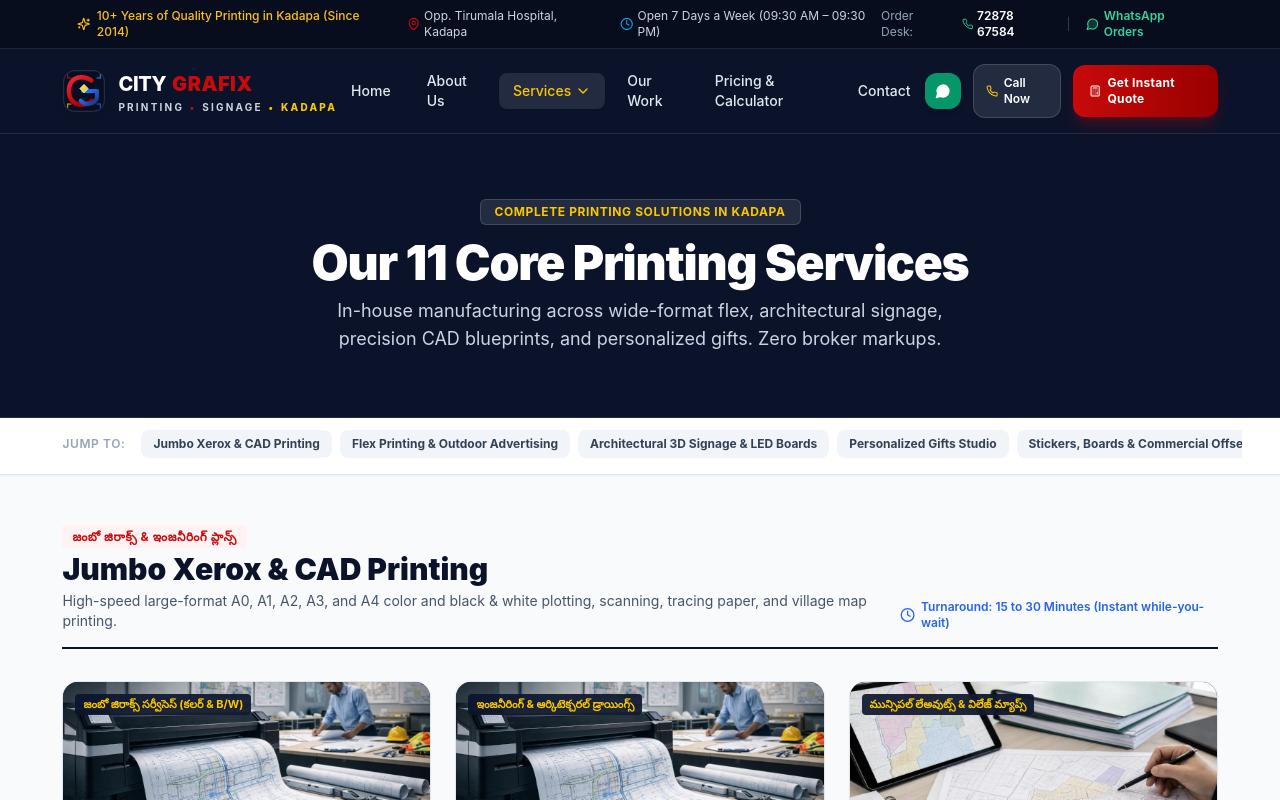
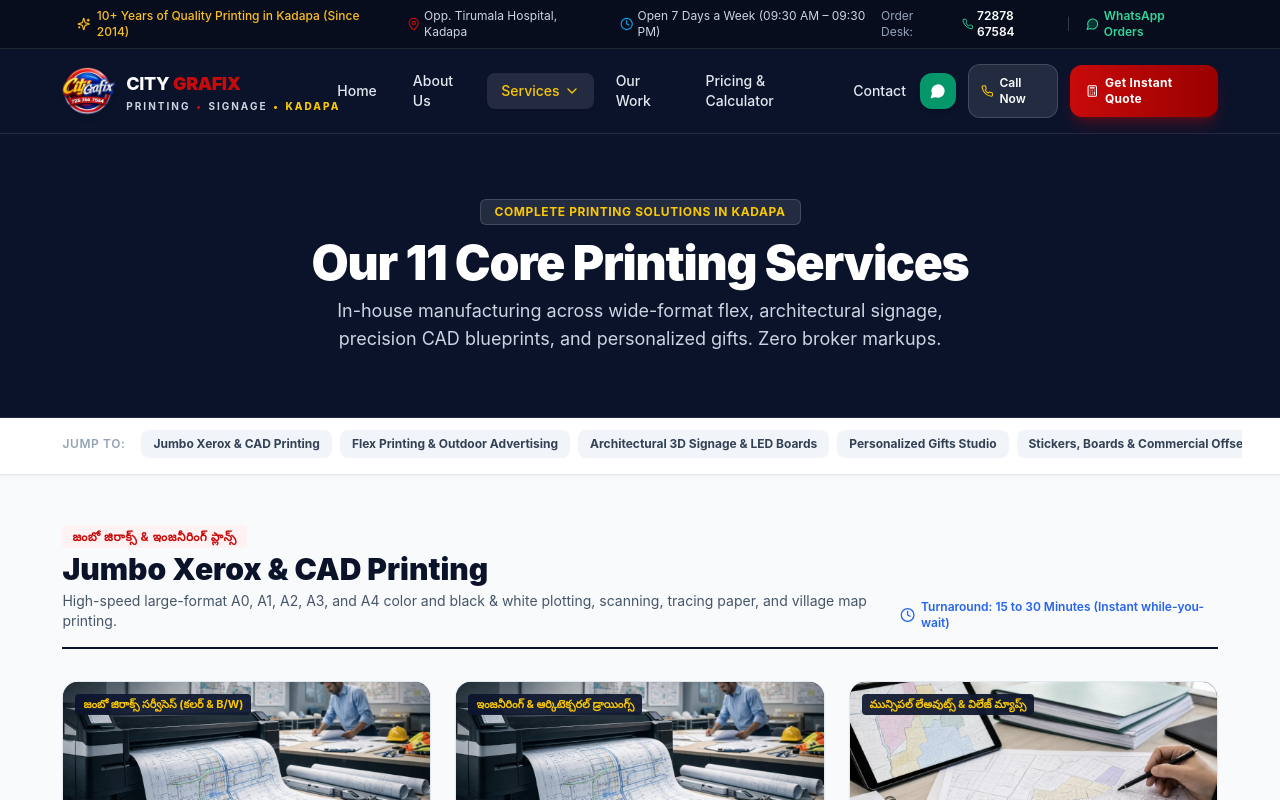
Before and after one commit to momoittechnologies-spec/citygrafix, a Next.js app: page /services in a window 1280 px wide. Shown: the top 800 px of the page. Built offline with nearby package versions, Linux system fonts and the light colour scheme.

Commit message:
feat: implement high-resolution transparent official emblem logo in navbar and footer

```diff
--- a/components/ui/BrandLogo.tsx
+++ b/components/ui/BrandLogo.tsx
@@ -1,10 +1,12 @@
 import React from "react";
+import Image from "next/image";
 
 interface BrandLogoProps {
-  variant?: "horizontal" | "mark-only" | "stacked";
-  theme?: "dark" | "light"; // "dark" = for navy/dark backgrounds, "light" = for white/light backgrounds
+  variant?: "horizontal" | "mark-only" | "badge";
+  theme?: "dark" | "light";
   size?: "sm" | "md" | "lg";
   className?: string;
+  priority?: boolean;
 }
 
 export default function BrandLogo({
@@ -12,120 +14,54 @@ export default function BrandLogo({
   theme = "dark",
   size = "md",
   className = "",
+  priority = true,
 }: BrandLogoProps) {
   // Size metrics
-  const markDimensions = {
-    sm: "w-8 h-8",
-    md: "w-10 h-10 sm:w-11 sm:h-11",
-    lg: "w-14 h-14 sm:w-16 sm:h-16",
+  const emblemMetrics = {
+    sm: { width: 44, height: 40, className: "h-9 w-auto" },
+    md: { width: 56, height: 50, className: "h-11 sm:h-12 w-auto" },
+    lg: { width: 80, height: 72, className: "h-16 sm:h-20 w-auto" },
   }[size];
 
-  const cityTextClass = {
-    sm: "text-base",
-    md: "text-lg sm:text-xl",
-    lg: "text-2xl sm:text-3xl",
+  const titleClass = {
+    sm: "text-sm",
+    md: "text-base sm:text-lg",
+    lg: "text-xl sm:text-2xl",
   }[size];
 
   const sublineClass = {
-    sm: "text-[8px] tracking-[0.18em]",
-    md: "text-[9px] sm:text-[10px] tracking-[0.22em]",
-    lg: "text-xs tracking-[0.25em]",
+    sm: "text-[8px] tracking-[0.16em]",
+    md: "text-[9px] sm:text-[10px] tracking-[0.2em]",
+    lg: "text-xs tracking-[0.22em]",
   }[size];
-
-  const textColorPrimary = theme === "dark" ? "text-white" : "text-brand-navy";
-  const textColorSub = theme === "dark" ? "text-slate-300" : "text-slate-500";
-  const badgeBorder = theme === "dark" ? "border-white/10" : "border-slate-200";
 
   return (
     <div className={`inline-flex items-center select-none ${className}`}>
-      {/* 1. Precision "CG" Geometric Monogram Icon */}
-      <div className={`relative shrink-0 ${markDimensions} flex items-center justify-center`}>
-        <svg
-          viewBox="0 0 54 54"
-          fill="none"
-          xmlns="http://www.w3.org/2000/svg"
-          className="w-full h-full drop-shadow-md"
-        >
-          <defs>
-            {/* Red Gradient for "C" Ribbon */}
-            <linearGradient id="cgRedGrad" x1="4" y1="4" x2="36" y2="44" gradientUnits="userSpaceOnUse">
-              <stop offset="0%" stopColor="#FF2E55" />
-              <stop offset="60%" stopColor="#C80A0A" />
-              <stop offset="100%" stopColor="#990000" />
-            </linearGradient>
-
-            {/* Blue/Cyan Gradient for "G" Inward Ribbon */}
-            <linearGradient id="cgBlueGrad" x1="16" y1="12" x2="50" y2="50" gradientUnits="userSpaceOnUse">
-              <stop offset="0%" stopColor="#00A3FF" />
-              <stop offset="50%" stopColor="#2563EB" />
-              <stop offset="100%" stopColor="#0F172A" />
-            </linearGradient>
-
-            {/* Gold Accent for CMYK Precision Node */}
-            <linearGradient id="cgGoldGrad" x1="22" y1="22" x2="32" y2="32" gradientUnits="userSpaceOnUse">
-              <stop offset="0%" stopColor="#FDE047" />
-              <stop offset="100%" stopColor="#EAB308" />
-            </linearGradient>
-          </defs>
-
-          {/* Outer Rounded Geometric Shield Base */}
-          <rect
-            x="2"
-            y="2"
-            width="50"
-            height="50"
-            rx="14"
-            fill={theme === "dark" ? "#070E22" : "#FFFFFF"}
-            stroke={theme === "dark" ? "rgba(255,255,255,0.12)" : "rgba(11,19,43,0.1)"}
-            strokeWidth="1.5"
-          />
-
-          {/* Precision Corner Registration Marks (Print Calibration Metaphor) */}
-          <path d="M7 11H11M7 11V7" stroke="#C80A0A" strokeWidth="1.2" strokeLinecap="round" />
-          <path d="M47 11H43M47 11V7" stroke="#00A3FF" strokeWidth="1.2" strokeLinecap="round" />
-          <path d="M7 43H11M7 43V47" stroke="#EAB308" strokeWidth="1.2" strokeLinecap="round" />
-          <path d="M47 43H43M47 43V47" stroke="#2563EB" strokeWidth="1.2" strokeLinecap="round" />
-
-          {/* Dynamic "C" Ribbon (Outer Sweeping Red Arc) */}
-          <path
-            d="M36 14C33 11.5 28.5 10 23.5 10C14.5 10 8.5 17 8.5 27C8.5 37 15 44 24 44C29 44 33.5 42 36.5 39"
-            stroke="url(#cgRedGrad)"
-            strokeWidth="5.5"
-            strokeLinecap="round"
-          />
-
-          {/* Dynamic "G" Ribbon (Interlocking Inward Blue Flow with Precision Bar) */}
-          <path
-            d="M26 27H43V34C43 38.5 38.5 43 32.5 43C28 43 25 41.5 23 39"
-            stroke="url(#cgBlueGrad)"
-            strokeWidth="5"
-            strokeLinecap="round"
-            strokeLinejoin="round"
-          />
-
-          {/* Central CMYK Diamond Calibration Accent */}
-          <polygon
-            points="27,19 32,24 27,29 22,24"
-            fill="url(#cgGoldGrad)"
-            stroke="#FFFFFF"
-            strokeWidth="1"
-          />
-        </svg>
+      {/* Official 3D Emblem with transparent background */}
+      <div className="relative shrink-0 flex items-center justify-center">
+        <Image
+          src="/logo.png"
+          alt="City Grafix Kadapa Official Logo"
+          width={emblemMetrics.width * 2}
+          height={emblemMetrics.height * 2}
+          className={`${emblemMetrics.className} object-contain drop-shadow-md group-hover:scale-105 transition-transform duration-200`}
+          priority={priority}
+        />
       </div>
 
-      {/* 2. Brand Wordmark Typography */}
-      {variant !== "mark-only" && (
-        <div className={`ml-3 flex flex-col justify-center leading-none ${variant === "stacked" ? "items-center text-center ml-0 mt-2" : ""}`}>
-          <div className="flex items-center space-x-1.5 font-black tracking-tight">
-            <span className={`${textColorPrimary} ${cityTextClass} font-extrabold uppercase font-sans`}>
+      {/* Accompanying Editorial Label (for horizontal navbar lockup) */}
+      {variant === "horizontal" && (
+        <div className="ml-2.5 hidden sm:flex flex-col justify-center leading-tight">
+          <div className="flex items-center space-x-1 font-black tracking-tight">
+            <span className={`text-white ${titleClass} font-extrabold uppercase font-sans`}>
               City
             </span>
-            <span className={`text-brand-red ${cityTextClass} font-black uppercase font-sans tracking-wide`}>
+            <span className={`text-brand-red ${titleClass} font-black uppercase font-sans`}>
               Grafix
             </span>
           </div>
 
-          <div className={`flex items-center space-x-1.5 mt-1 ${sublineClass} uppercase font-bold ${textColorSub}`}>
+          <div className={`flex items-center space-x-1.5 mt-0.5 ${sublineClass} uppercase font-bold text-slate-300`}>
             <span>Printing</span>
             <span className="text-brand-red font-black">•</span>
             <span>Signage</span>
```
Also changed, not shown: public/logo-official-transparent.png (added), public/logo.png.
